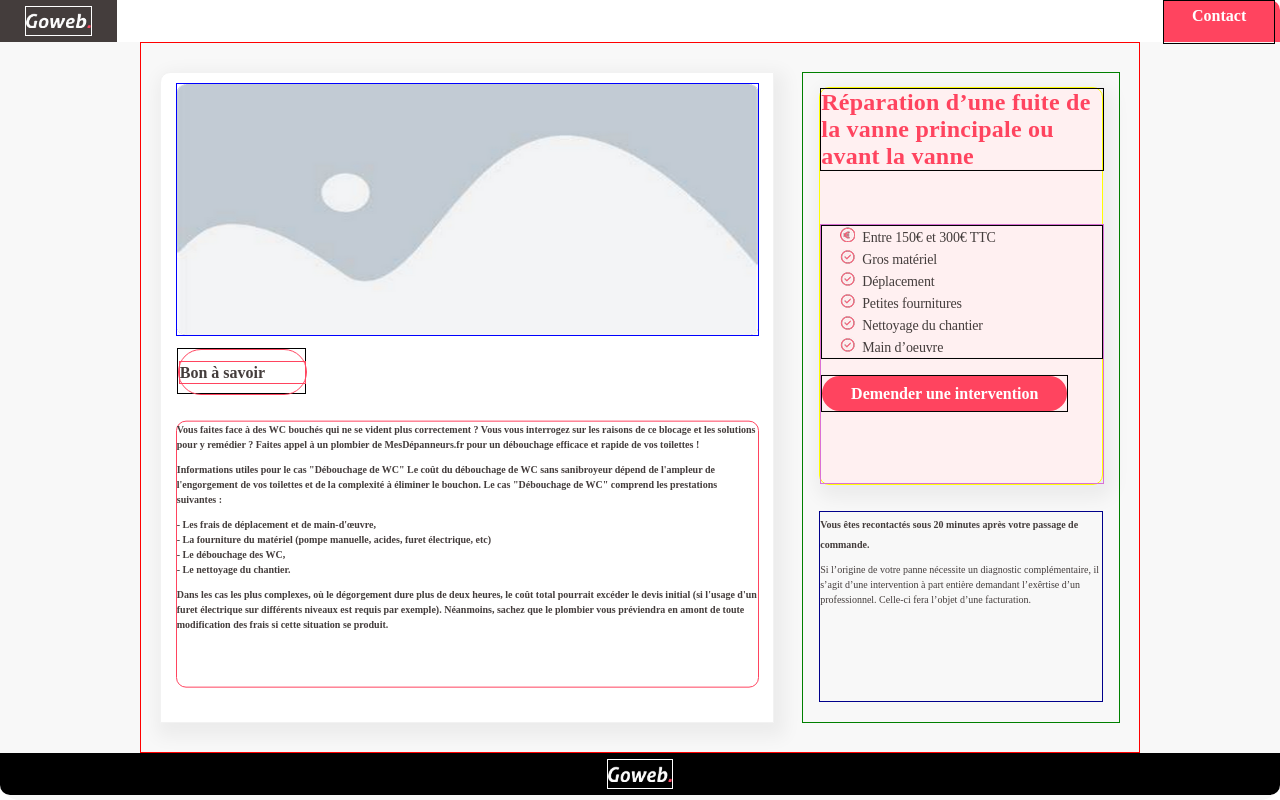
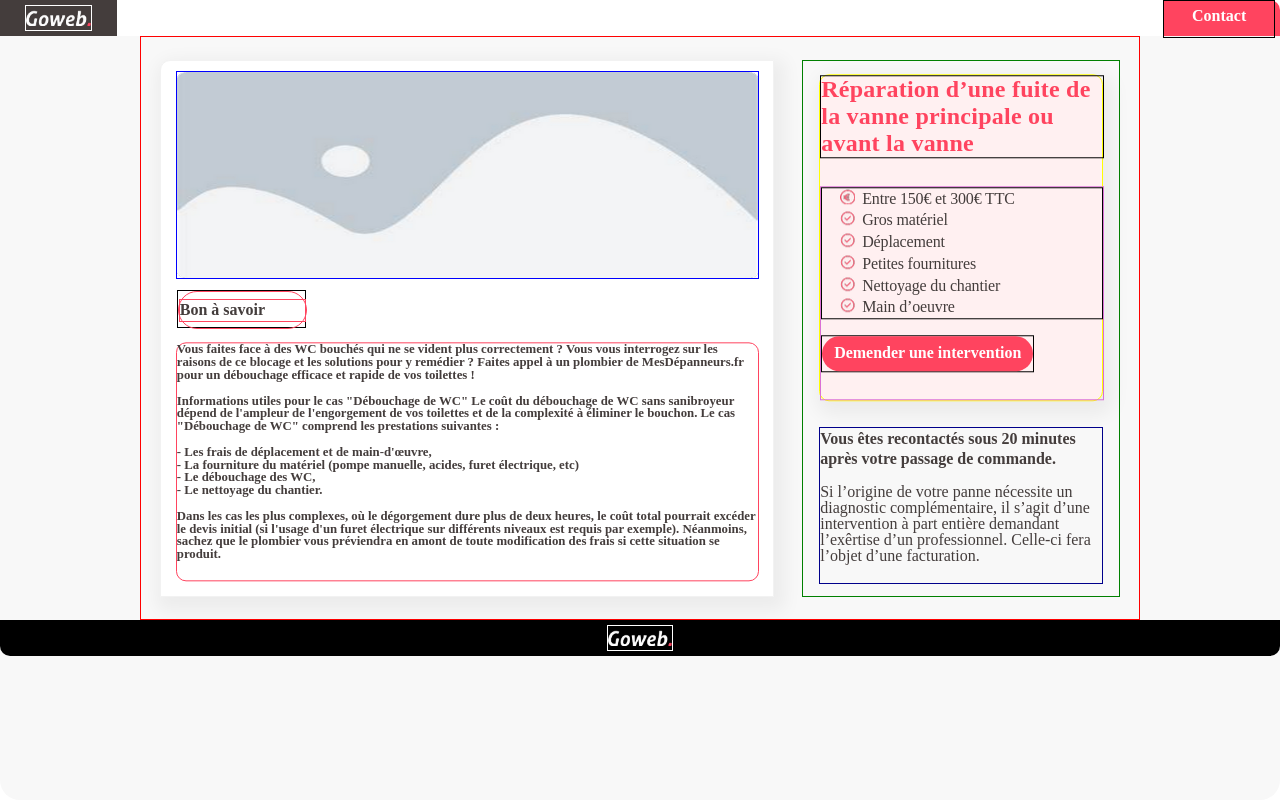
Before and after one commit to Akim-Kaf/projetgoweb, a React (Create React App) app: page / in a window 1280 px wide. Built offline with nearby package versions, Linux system fonts and the light colour scheme.

Commit message:
modification of heigth for reponsive dsg v1

```diff
--- a/src/components/information/Information.css
+++ b/src/components/information/Information.css
@@ -52,7 +52,7 @@ p{
 .nav-bar{
     display: flex;
     width: 100%;
-    height: 5.2%;
+    height: 2.25em;
     gap: 0px;
     justify-content: space-between;
     opacity: 0px;
@@ -61,7 +61,7 @@ p{
 
 .logo-frame{
     width: 9.151%;
-    height: 100%;
+    /*height: 100%;    */
     /*gap: 8px;*/
     opacity: 0px;
     background: #443D3C;
@@ -79,7 +79,7 @@ p{
 
 .logo-layout{
     width: 55.2%;
-    height: 68.57%;/*24px;*/
+    height: 24px;
     margin: auto;
     justify-content: center;
     display: flex;
@@ -125,7 +125,7 @@ p{
 .main-frame{
     display: flex;
     width: 77.16%;
-    height: 87.461%;
+    height: 572px;
     padding: 5px;
     opacity: 0px;
     margin: auto;
@@ -159,7 +159,7 @@ p{
 
 .content-frame{
     width: 60%;
-    height: 90%;
+    height: 515px;
     margin: auto;
     /*margin: auto;*/
     /*transform: translateY(-10%);    */
@@ -180,7 +180,7 @@ p{
     display: grid;
     grid-template-columns: repeat(1,1fr);
     width: 98%;
-    height: 40%;/*283px*/
+    height: 206px;
     /*padding: 10px;*/
     gap: 16px;
     opacity: 0px;
@@ -191,7 +191,7 @@ p{
 
 .rigth-content-frame{
     width: 30%;
-    height: 90%;
+    height: 515px;
     margin: auto;
     justify-content: center;
     /*transform: translateY(-10%);    */
@@ -206,7 +206,7 @@ p{
 
 .rigth-item-frame{
     width: 95%;
-    height: 63%;
+    height: 325px;
     margin: auto;
     transform: translateY(1%);
     border: 1px 0px 0px 0px;
@@ -219,7 +219,7 @@ p{
 
 .rigth-content-item-frame{
     width: 100%;
-    height: 65%;
+    height: 212px;
     position: fixed;
     /*margin: auto;*/
     /*transform: translateY(-10%);    */
@@ -235,7 +235,7 @@ p{
 
 .rigth-bottom-item-frame{
     width: 95%;
-    height: 30%;
+    height: 155px;
     margin: auto;
     margin-top: 10%;
     /*transform: translateY(-10%);    */
@@ -250,18 +250,18 @@ p{
 
 .rigth-bottom-text{
     font-family: Poppins;
-    font-size: 10px;
+    /*font-size: 10px;*/
     font-weight: 600;
-    line-height: 15px;
+    line-height: 1em;
     text-align: left;
     color: #443D3C;
 }
 
 .rigth-bottom-text-p{
     font-family: Poppins;
-    font-size: 10px;
+    /*font-size: 10px;*/
     font-weight: 400;
-    line-height: 15px;
+    line-height: 1em;
     text-align: left;
     color: #443D3C;
 }
@@ -357,7 +357,7 @@ p{
     font-family: 'Poppins';
     /*font-size: 14px;*/
     font-weight: 600;
-    line-height: 21px;
+    line-height: 1.3em;
     text-align: left;
     color: #443D3C;
     margin: auto;
@@ -367,9 +367,9 @@ p{
 
 .notification-frame{
     width: 98%;
-    height: 42%;
+    height: 237px;
     margin: auto;
-    transform: translateY(10%);
+    transform: translateY(6%);
     gap: 0px;
     border-radius: 10px;
     opacity: 0px;
@@ -396,20 +396,19 @@ li#euro{
 
 .notification-text{
     font-family: 'Poppins';
-    font-size: 14px;
+    /*font-size: 14px;*/
     font-weight: 400;
-    line-height: 21px;
+    line-height: 1.3em;
     text-align: left;
     font-family: Poppins;
     letter-spacing: -0.01em;
     color: #443D3C;
-
 }
 
 
 .intervention-button-frame{
     position: relative;
-    width: 245px;
+    width: 75%;
     height: 35px;
     gap: 10px;
     opacity: 0px;
@@ -438,7 +437,7 @@ li#euro{
     font-family: 'Poppins';
     /*font-size: 14px;*/
     font-weight: 600;
-    line-height: 21px;
+    line-height: 1.3em;
     text-align: center;
     color: white;
     margin: auto;
@@ -447,7 +446,7 @@ li#euro{
 .bottom-frame{
     width: 100%;
     /*height: 35px;*/
-    height: 5.2%;
+    height: 2.25em;
     /*top: 963px;*/
     gap: 10px;
     opacity: 0px;
@@ -459,9 +458,9 @@ li#euro{
 
 .probleme-text{
     font-family: Poppins;
-    font-size: 10px;
+    font-size: 0.8em;
     font-weight: 600;
-    line-height: 15px;
+    line-height: 1em;
     text-align: left;
     color: #443D3C;
 }
```
